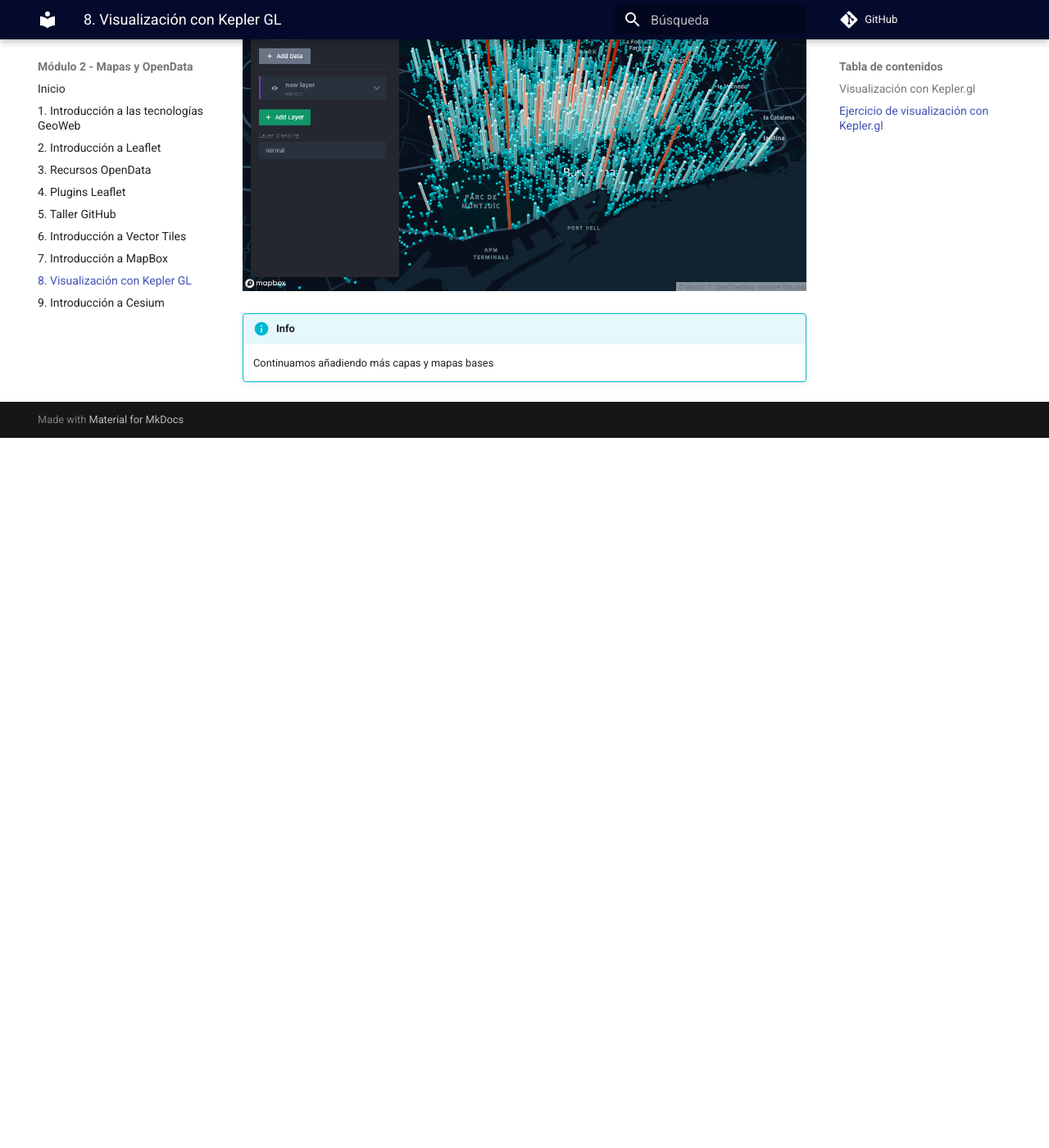
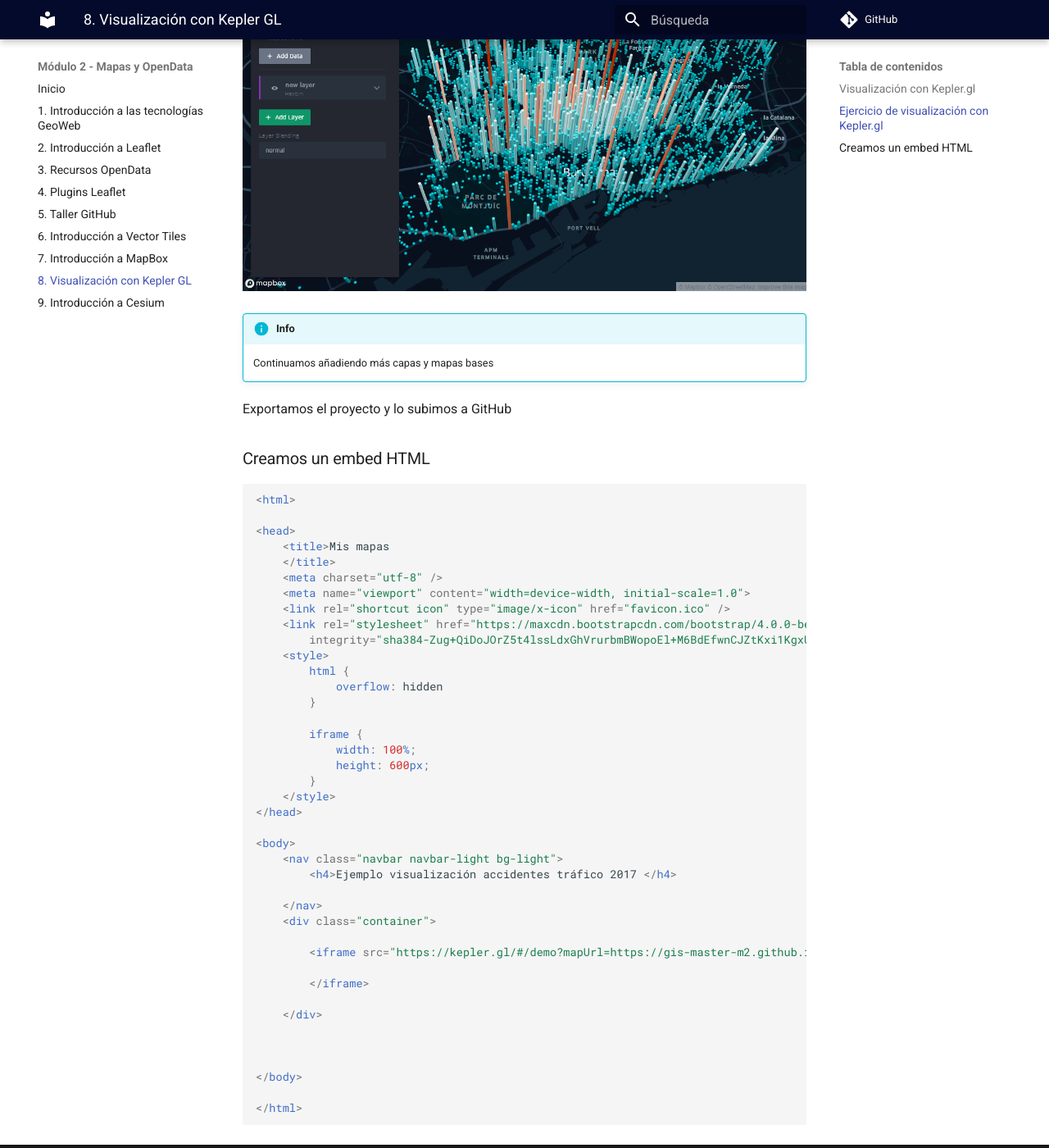
Before and after one commit to thaisfsiq/m2-geoweb, an MkDocs documentation site: the page built from docs/8_visualizacion_con_kepler_gl.md, in a window 1280 px wide and 1400 px high, scrolled down 1839 px. Shown: the whole window at 82% size. Built offline with MkDocs 1.6.1 and Material for MkDocs 9.7.7, drawn with Linux system fonts in a browser that asks for light colours; comment, search, counter and statistics services are not loaded; before the commit the page ends 2373 px from its top, so only the background shows below that.

````diff
--- a/docs/8_visualizacion_con_kepler_gl.md
+++ b/docs/8_visualizacion_con_kepler_gl.md
@@ -36,3 +36,52 @@
 
 !!!Info
     Continuamos añadiendo más capas y mapas bases
+
+
+Exportamos el proyecto y lo subimos a GitHub
+
+### Creamos un embed HTML
+
+```html
+<html>
+
+<head>
+    <title>Mis mapas
+    </title>
+    <meta charset="utf-8" />
+    <meta name="viewport" content="width=device-width, initial-scale=1.0">
+    <link rel="shortcut icon" type="image/x-icon" href="favicon.ico" />
+    <link rel="stylesheet" href="https://maxcdn.bootstrapcdn.com/bootstrap/4.0.0-beta.3/css/bootstrap.min.css"
+        integrity="sha384-Zug+QiDoJOrZ5t4lssLdxGhVrurbmBWopoEl+M6BdEfwnCJZtKxi1KgxUyJq13dy" crossorigin="anonymous">
+    <style>
+        html {
+            overflow: hidden
+        }
+
+        iframe {
+            width: 100%;
+            height: 600px;
+        }
+    </style>
+</head>
+
+<body>
+    <nav class="navbar navbar-light bg-light">
+        <h4>Ejemplo visualización accidentes tráfico 2017 </h4>
+
+    </nav>
+    <div class="container">
+
+        <iframe src="https://kepler.gl/#/demo?mapUrl=https://gis-master-m2.github.io/geoweb/accidentes-kepler.json">
+
+        </iframe>
+
+    </div>
+
+
+
+</body>
+
+</html>
+
+```
````
Also changed, not shown: docs/7_introduccion_a_mapbox.md (+24 -3 lines), docs/ejemplos/kepler.html (added, +40 -0 lines).
